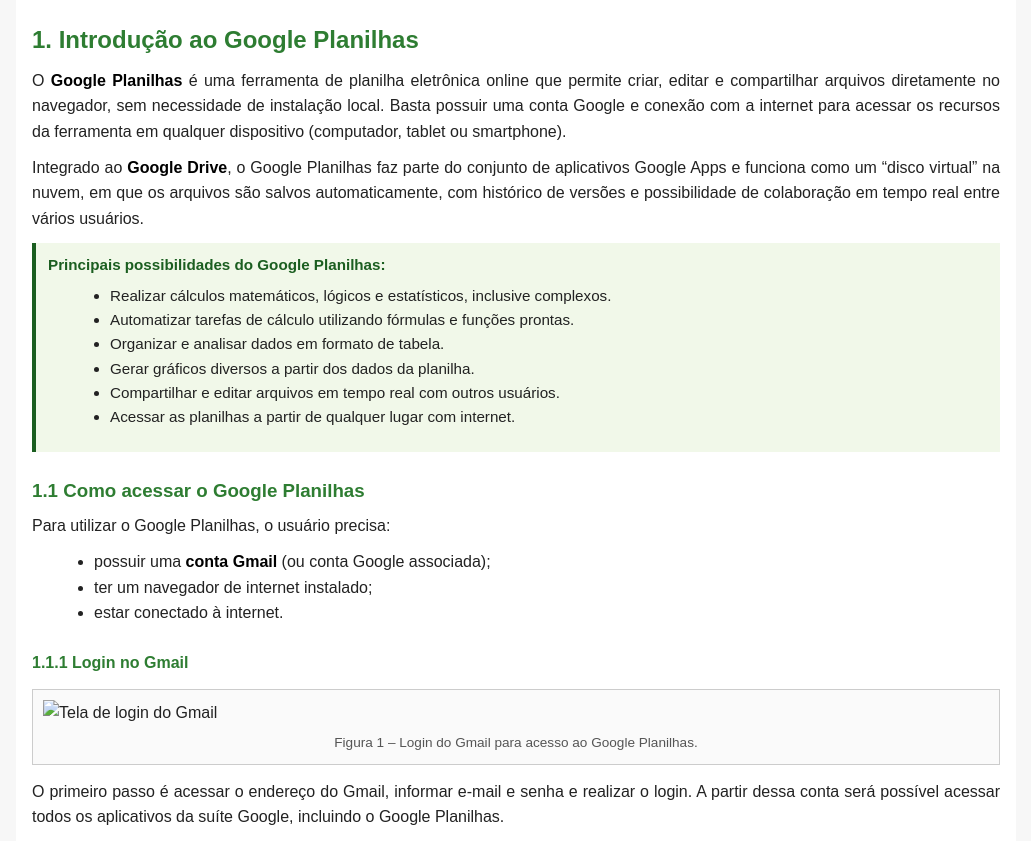
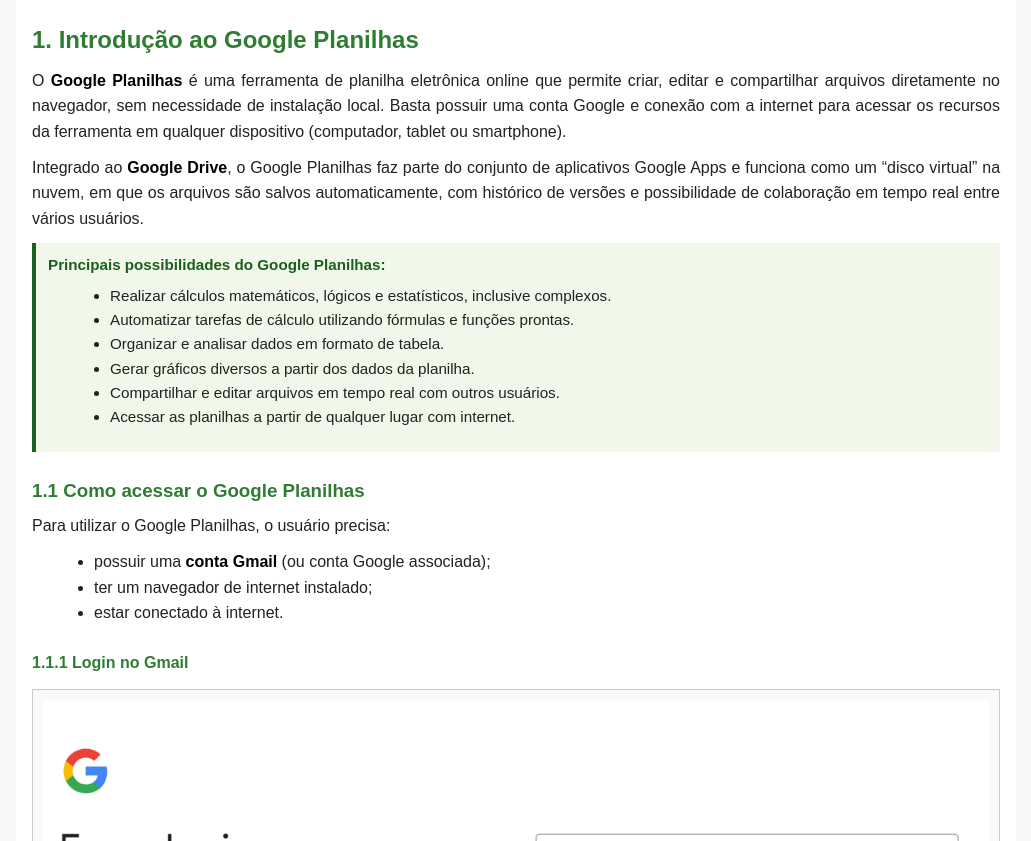
Before and after one commit to douglas-ferrari/googlesheets, a plain HTML site: page planilhas1.html in a window 1280 px wide. Shown: the part 111-952 px from the top of the page, without its empty margins (124-1155 px from the left). Drawn offline with Linux system fonts and the light colour scheme.

Commit message:
Update planilhas1.html

```diff
--- a/planilhas1.html
+++ b/planilhas1.html
@@ -196,9 +196,9 @@
         <h4>1.1.1 Login no Gmail</h4>
 
         <figure>
-            <img src="imagens/login-gmail.png" alt="Tela de login do Gmail" />
-            <figcaption>Figura 1 – Login do Gmail para acesso ao Google Planilhas.</figcaption>
-        </figure>
+                    <img class="img-center" src="login.png" alt="Tela de Login">
+                    <figcaption><strong>Figura 01 - </strong>Login Google</figcaption>
+                </figure>
 
         <p>
             O primeiro passo é acessar o endereço do Gmail, informar e-mail e senha e realizar o login.
```
